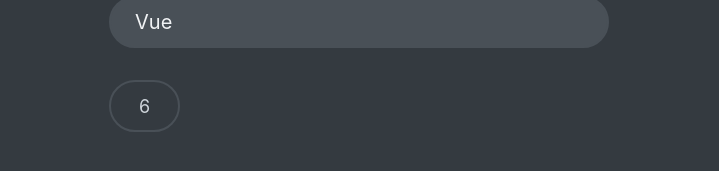
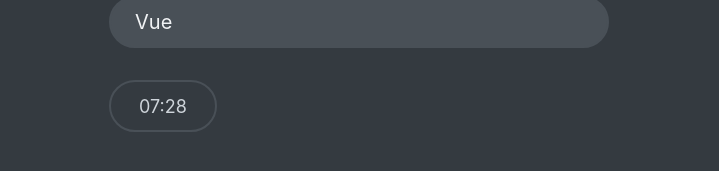
Before and after one commit to work-withPrajjwal/react-learning, a React (Create React App) app in the folder reactquiz/: page / in a window 1280 px wide. Both pictures are taken after a click on the button "Let's Start". Shown: the part 569-740 px from the top of the page, without its empty margins (281-1000 px from the left). Built offline with nearby package versions, Linux system fonts and the light colour scheme; data requests are answered from the project's data file.

Commit message:
timer cleaup is done

```diff
--- a/reactquiz/src/Timer.js
+++ b/reactquiz/src/Timer.js
@@ -1,12 +1,22 @@
-import { useEffect } from "react"
+import { useEffect } from "react";
 
-export default function Timer({secondsRemaining, dispatch}) {
-    useEffect(function (){
- setInterval(function(){
-    dispatch({type:"tick"})
- },1000)
-    },[dispatch])
+export default function Timer({ secondsRemaining, dispatch }) {
+  const mins = Math.floor(secondsRemaining / 60);
+  const seconds = secondsRemaining % 60;
+
+  useEffect(
+    function () {
+     const id = setInterval(function () {
+        dispatch({ type: "tick" });
+      }, 1000);
+
+      return ()=> clearInterval(id);
+    },
+    [dispatch],
+  );
   return (
-    <div className="timer">{secondsRemaining}</div>
-  )
+    <div className="timer">
+     0{mins}:{seconds}
+    </div>
+  );
 }
--- a/reactquiz/src/components/App.js
+++ b/reactquiz/src/components/App.js
@@ -11,6 +11,7 @@ import FinishedScreen from "./FinishedScreen"
 import Footer from "../Footer";
 import Timer from "../Timer";
 
+const SEC_PER_QUESTION=30;
 const initialState = {
   questions: [],
   // loading, error, ready, active, finish
@@ -19,7 +20,7 @@ const initialState = {
   answer: null,
   points: 0,
   highScore: 0,
-  secondsRemaining: 10,
+  secondsRemaining: null,
 
 };
 function reducer(state, action) {
@@ -29,7 +30,7 @@ function reducer(state, action) {
     case "dataFailed":
       return { ...state, status: "error" };
     case "start":
-      return { ...state, status: "active" };
+      return { ...state, status: "active", secondsRemaining: state.questions.length * SEC_PER_QUESTION};
     case "newAnswer":
       const question = state.questions.at(state.index)
       return { ...state, answer: action.payload, points: action.payload === question.correctOption? state.points +question.points: state.points};
@@ -40,7 +41,7 @@ function reducer(state, action) {
         case "restart":
           return{...state, status: 'ready', index:0, answer:null, points:0}
           case "tick":
-            return{...state, secondsRemaining: state.secondsRemaining-1}
+            return{...state, secondsRemaining: state.secondsRemaining-1, status: state.secondsRemaining ===0? "finished": state.status}
     default:
       throw new Error("Action unknown");
   }
```
